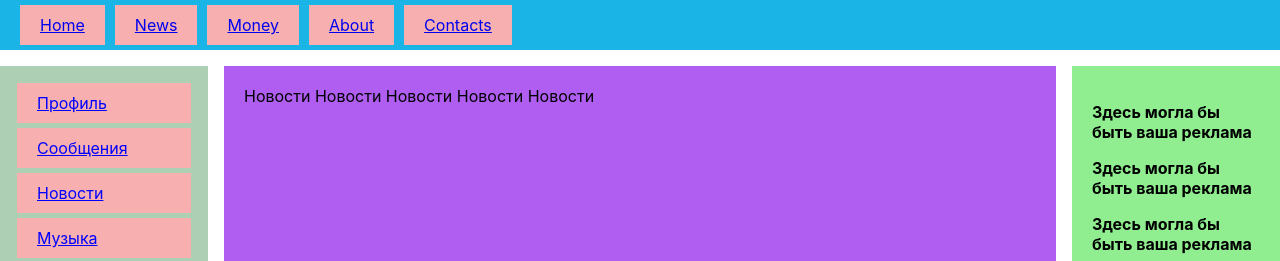
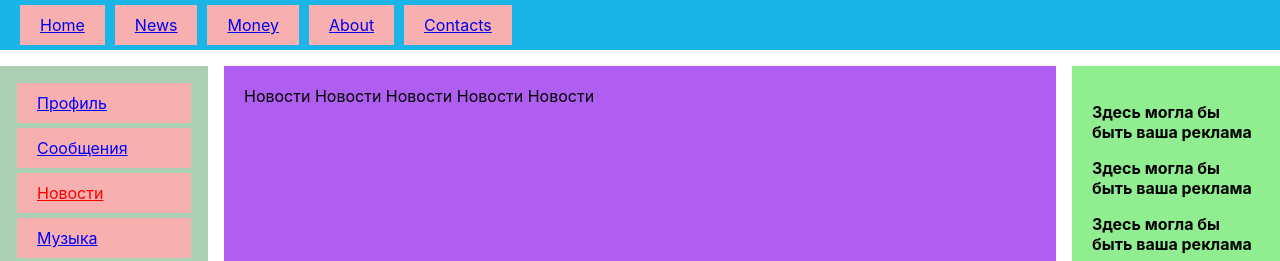
Before and after one commit to SergSmith64/social-react, a React (Create React App) app in the folder social/: page /news in a window 1280 px wide. Shown: the top 261 px of the page. Built offline with nearby package versions, Linux system fonts and the light colour scheme.

Commit message:
fix: activeLink

```diff
--- a/social/src/App.js
+++ b/social/src/App.js
@@ -2,7 +2,7 @@ import React from 'react';
 import {Route, BrowserRouter} from 'react-router-dom';
 import './App.css';
 import Header from './components/header/header';
-import Nav from './components/navbar/nav';
+import NavBar from './components/navbar/navbar';
 import Main from './components/main/main';
 import Dialogs from './components/dialogs/dialogs';
 import News from './components/news/news';
@@ -13,7 +13,7 @@ const App = () => {
 		<BrowserRouter>
 			<div className="app-wrapper">
 				<Header className="header"></Header>
-				<Nav className="nav"></Nav>
+				<NavBar className="nav"></NavBar>
 				<Route path='/main' component={Main} />
 				<Route path='/dialogs' component={Dialogs} />
 				{/* <Main className="main"></Main> */}
--- a/social/src/components/main/post.js
+++ b/social/src/components/main/post.js
@@ -1,6 +1,6 @@
 import React from 'react';
 import logo__1 from './ava__1.jpg';
-import logo__2 from './ava__2.jpg';
+// import logo__2 from './ava__2.jpg';
 import classes from './post.module.css';
 
 const Post = (props) => {
--- a/social/src/components/navbar/nav.js
+++ b/social/src/components/navbar/navbar.js
@@ -1,8 +1,8 @@
 import React from 'react';
 import { NavLink } from 'react-router-dom';
-import classes from './nav.module.css';
+import classes from './navbar.module.css';
 
-const Nav = () => {
+const NavBar = () => {
 		return (
 			<div className={classes.nav__wrapper}>
 				{/* <a href="#">Профиль</a> */}
@@ -35,4 +35,4 @@ const Nav = () => {
 		)
 	}
 
-	export default Nav;
+	export default NavBar;
--- a/social/src/components/navbar/nav.module.css
+++ b/social/src/components/navbar/navbar.module.css
@@ -8,13 +8,6 @@
 	color: blue;
 }
 
-.nav__wrapper .a:activeLink {
-	color: green;
+.nav__wrapper a.activeLink {
+	color: red;
 }
-
-/* a:activeLink {
-	color: gold;
-}
-a:active {
-	color: red;
-} */
```
